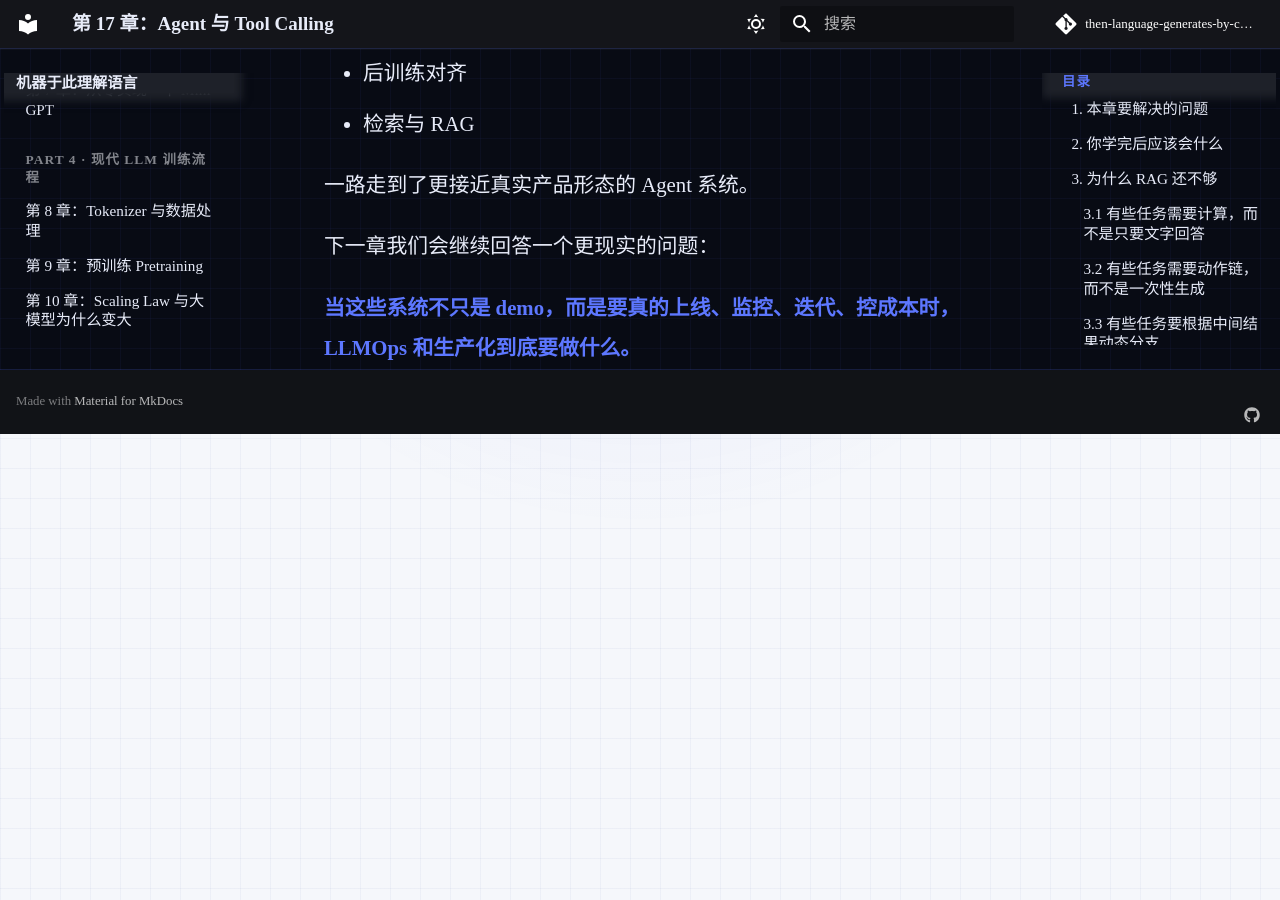
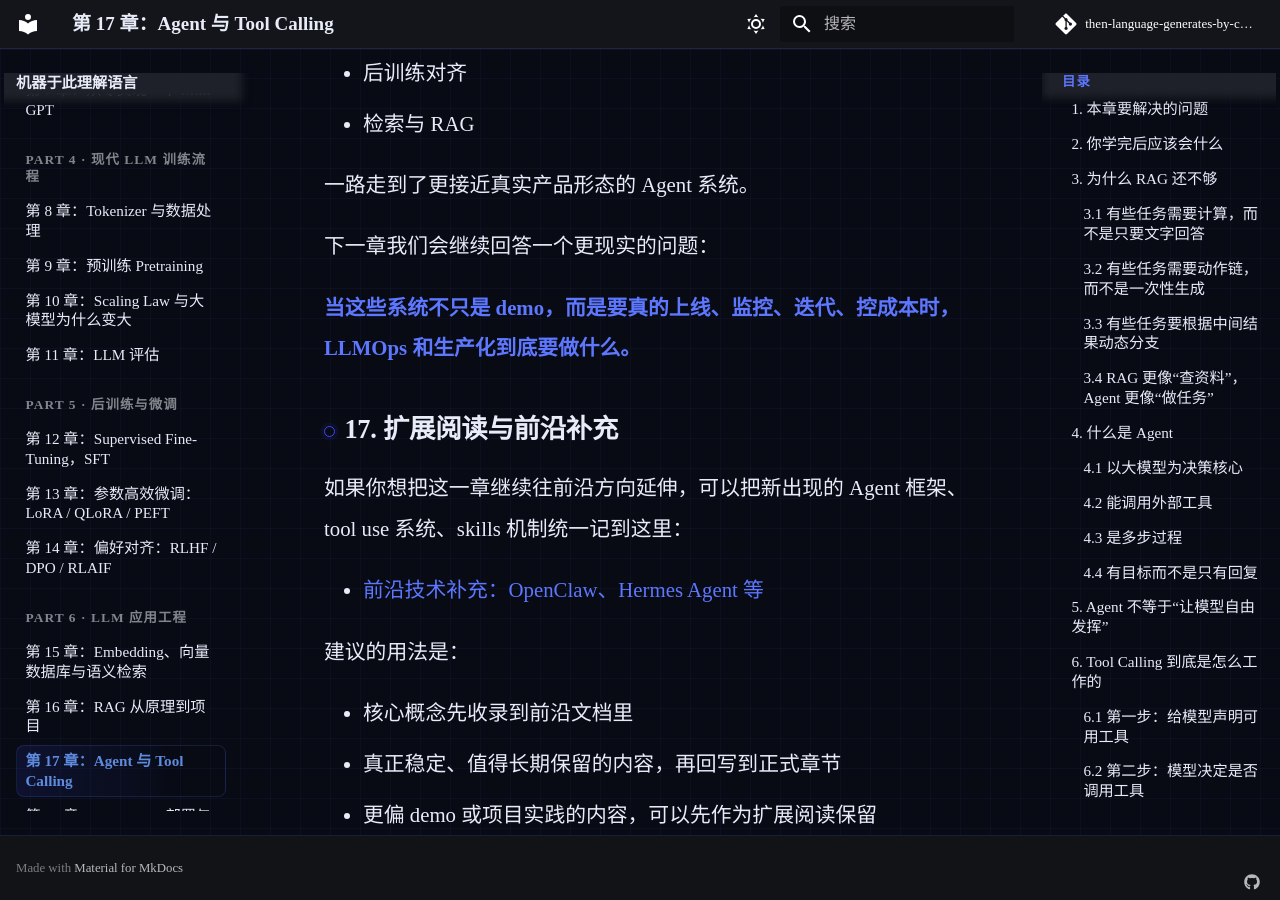
Before and after one commit to Ferris-Liu/LLM-Start-from-the-scratch, an MkDocs documentation site: the page built from docs/book/17-agent-tool-calling.md, in a window 1280 px wide and 900 px high, scrolled down 30552 px. Built offline with MkDocs 1.6.1 and Material for MkDocs 9.7.7, drawn with Linux system fonts in a browser that asks for light colours; comment, search, counter and statistics services are not loaded.

Commit message:
update new tech

```diff
--- a/docs/book/17-agent-tool-calling.md
+++ b/docs/book/17-agent-tool-calling.md
@@ -905,3 +905,15 @@
 下一章我们会继续回答一个更现实的问题：
 
 **当这些系统不只是 demo，而是要真的上线、监控、迭代、控成本时，LLMOps 和生产化到底要做什么。**
+
+## 17. 扩展阅读与前沿补充
+
+如果你想把这一章继续往前沿方向延伸，可以把新出现的 Agent 框架、tool use 系统、skills 机制统一记到这里：
+
+- [前沿技术补充：OpenClaw、Hermes Agent 等](../frontier/frontier_tech.md)
+
+建议的用法是：
+
+- 核心概念先收录到前沿文档里
+- 真正稳定、值得长期保留的内容，再回写到正式章节
+- 更偏 demo 或项目实践的内容，可以先作为扩展阅读保留
--- /dev/null
+++ b/docs/frontier/frontier_tech.md
@@ -0,0 +1,99 @@
+# LLM 前沿技术与新概念补充
+
+> 本文档用于记录大模型相关前沿技术、新工具、新框架等，
+> 便于后续补充到 18 章笔记中，并保持知识体系统一。
+
+---
+
+## 使用说明
+
+1. 每当遇到新技术，直接按下面的模板新增一个条目。
+2. 在“对应章节”里标记建议归档位置，先写章节号或 TODO 即可。
+3. 每隔一段时间，把这里的内容同步到正式章节里：
+   - 如果是核心概念，升级为章节内的小节
+   - 如果更偏 demo、工具或案例，放入扩展阅读 / tips
+4. 尽量保持字段统一，后续做索引和章节映射会更方便。
+
+---
+
+## 技术条目模板
+
+### 技术名：`<填写技术名称>`
+
+- **类型**：Model / Training / Agent / Tool / Skill / Dataset / Framework
+- **发布时间 / 来源**：论文、blog、GitHub 或官方文档链接
+- **原理概述**：
+  - 核心原理（尽量 2-4 行）
+  - 核心组件 / 算法 / 模块
+- **典型应用 / Demo**：
+  - 可运行示例或典型场景
+  - 示例代码片段或 repo 链接
+- **对应章节**：
+  - 建议放置的 18 章笔记章节
+- **笔记状态**：
+  - TODO / 写完 / 待更新
+- **备注**：
+  - 适合初学者理解的重点
+  - 注意事项或坑
+
+---
+
+## 已收录条目
+
+### 技术名：OpenClaw
+
+- **类型**：LLM Skill / Tool
+- **发布时间 / 来源**：[GitHub/OpenClaw](https://github.com/openclaw)
+- **原理概述**：
+  - 通过 LLM 调用外部工具或 API，把“生成回答”扩展为“执行任务”。
+  - 常见实现思路是让模型先决定动作，再把工具执行结果回填给模型继续推理。
+  - 可以和 chain-of-thought、tool calling、工作流编排结合，用于构造更完整的 Agent loop。
+- **典型应用 / Demo**：
+  - 自动化办公流程
+  - 数据分析助手
+  - 可进一步结合 RAG 或 skills 机制做复合任务
+- **对应章节**：
+  - 第 17 章 Agent 与 Tool Calling
+- **笔记状态**：
+  - TODO
+- **备注**：
+  - 初学者可以先理解 tool calling 的基本流程：定义工具、生成参数、执行工具、回填结果。
+  - 如果后续要正式写进章节，建议把它当作“工具使用能力”案例，而不是单独抽象成全新理论。
+
+### 技术名：Hermes Agent
+
+- **类型**：Multi-agent / LLM Agent Framework
+- **发布时间 / 来源**：[GitHub/Hermes](https://github.com/hermes-agent)
+- **原理概述**：
+  - 强调分层 agent、任务拆解、记忆与规划，让复杂任务不必由单个 prompt 一次性完成。
+  - 常见系统模块包括 planning、reflection、memory、tool use，以及多 agent 间的职责分工。
+  - 它适合拿来理解“Agent 不只是一次工具调用，而是一个可迭代推进的任务系统”。
+- **典型应用 / Demo**：
+  - 复杂任务自动化
+  - 科学研究 / 数据分析 multi-agent
+  - 多角色协作式任务拆解与执行
+- **对应章节**：
+  - 第 17 章 Agent 与 Tool Calling
+- **笔记状态**：
+  - TODO
+- **备注**：
+  - 初学者先抓住核心思想：任务拆解、角色分工、状态记忆、结果反思。
+  - 做 demo 时不必一开始就上多 agent，可以先用 1-2 个工具做最小闭环。
+
+---
+
+## 技术映射表
+
+| 技术名称 | 类型 | 对应章节 | 笔记状态 | 来源 / 链接 |
+|----------|------|----------|----------|-------------|
+| OpenClaw | Skill / Tool | 17 Agent | TODO | GitHub/OpenClaw |
+| Hermes Agent | Multi-agent | 17 Agent | TODO | GitHub/Hermes |
+
+---
+
+## 后续可补充方向
+
+- 推理增强：test-time scaling、self-reflection、tree/graph search
+- Agent 工程：memory、planning、multi-agent orchestration、tool sandbox
+- 训练范式：合成数据、post-training 新配方、agentic finetuning
+- 应用框架：skills、workflow engine、browser/computer use、长期记忆系统
--- a/mkdocs.yml
+++ b/mkdocs.yml
@@ -88,6 +88,7 @@
   - 作者介绍: about-author.md
   - 前言: preface.md
   - 全书提纲与学习路线: roadmap.md
+  - 前沿技术补充: frontier/frontier_tech.md
   - 全书导航:
     - 概览: book/index.md
   - Part 0 · 学习路线与岗位定位:
```
